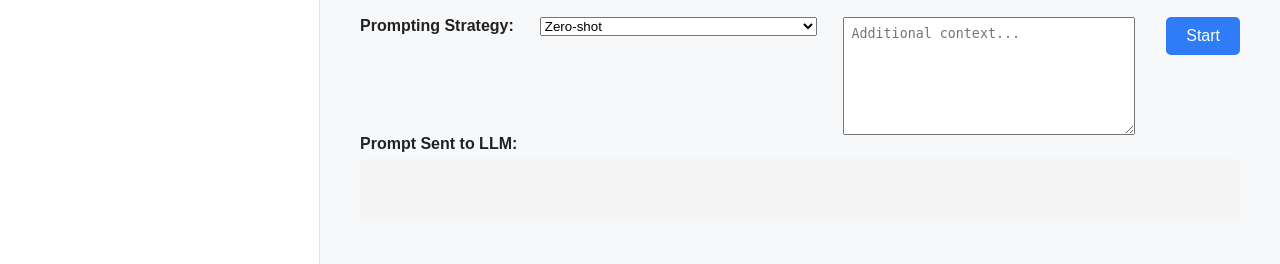
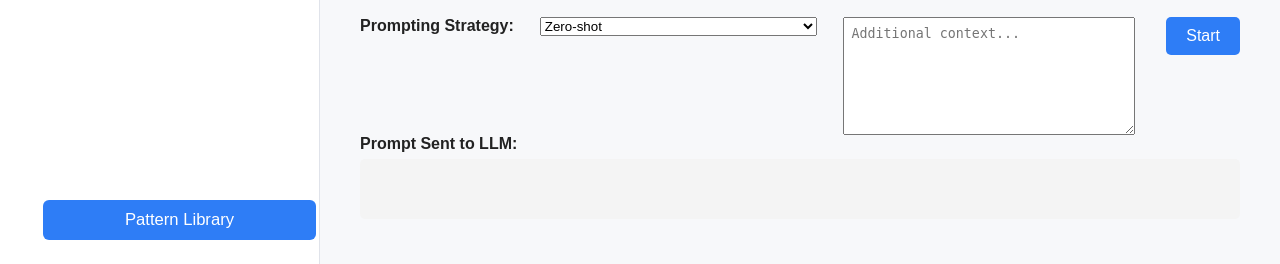
Before and after one commit to KeeganJin/Process_Translator, a Flask app: page / in a window 1280 px wide. Shown: the part 654-918 px from the top of the page. Run offline with Flask 3, Linux system fonts and the light colour scheme; parts of the project's set-up code (start-up, migrations or seed data) failed here and were passed over.

Commit message:
added a page for some basic pattern setup, logic is not done yet.

```diff
--- a/app.py
+++ b/app.py
@@ -1,10 +1,11 @@
-from flask import Flask, render_template, request, jsonify
+from flask import Flask, render_template, request, jsonify, send_from_directory
 from werkzeug.utils import secure_filename
 import os
 import graphviz
 from Utils.detector_v1 import PatternDetector
 from Utils.prompting import PromptGenerator
 from openai import OpenAI
+import pandas as pd
 
 from Utils.visual_backend import (
     get_petri_net_structure,
@@ -63,9 +64,6 @@ def call_llm(client, system_instruction, prompt):
         return response.choices[0].message.content
     except Exception as e:
         return f"Error: {str(e)}"
-
-
-
 
 
 
@@ -176,7 +174,6 @@ def translate():
         "user_input": user_input
     })
 
-
 # @app.route('/translate', methods=['POST'])
 # def translate():
 #     filename = request.form.get('file_name')
@@ -270,5 +267,71 @@ def translate():
 #     })
 #
 
+
+
+
+# --- Adjust these as needed
+PATTERN_CSV = "database/pattern_dataset.csv"
+PATTERN_PNML_DIR = "database/patterns"
+@app.route("/patterns")
+def patterns_page():
+    return render_template("patterns.html")
+
+@app.route("/patterns/list")
+def patterns_list():
+    df = pd.read_csv(PATTERN_CSV)
+    patterns = []
+    for _, row in df.iterrows():
+        pattern_name = row["pattern_name"]
+        pattern_desc = row["pattern_description"]
+        pnml_path = os.path.join(PATTERN_PNML_DIR, f"{pattern_name}.pnml")
+        patterns.append({
+            "pattern_name": pattern_name,
+            "pattern_description": pattern_desc,
+            "has_pnml": os.path.exists(pnml_path)
+        })
+    return jsonify({"patterns": patterns})
+
+@app.route("/patterns/svg", methods=["POST"])
+def patterns_svg():
+    data = request.get_json()
+    pattern_name = data.get("pattern_name")
+    pnml_path = os.path.join(PATTERN_PNML_DIR, f"{pattern_name}.pnml")
+    if not os.path.exists(pnml_path):
+        return jsonify({"svg": ""})
+    # Reuse your Petri net -> SVG code
+
+    net_data = get_petri_net_structure(pnml_path)
+    dot_str = generate_petri_net_dot(net_data, pattern_subnets=[])
+    svg_str = graphviz.Source(dot_str).pipe(format="svg").decode("utf-8")
+    return jsonify({"svg": svg_str})
+
+@app.route("/patterns/save", methods=["POST"])
+def patterns_save():
+    patterns = request.json.get("patterns", [])
+    df = pd.DataFrame(patterns)
+    df.to_csv(PATTERN_CSV, index=False)
+    return jsonify({"status": "ok"})
+
+@app.route("/patterns/upload_pnml", methods=["POST"])
+def patterns_upload_pnml():
+    pattern_name = request.form.get("pattern_name")
+    file = request.files["pnml"]
+    if not pattern_name or not file:
+        return jsonify({"error": "Missing pattern name or file"}), 400
+    fn = secure_filename(f"{pattern_name}.pnml")
+    file.save(os.path.join(PATTERN_PNML_DIR, fn))
+    return jsonify({"status": "ok"})
+
+@app.route("/patterns/delete_pnml", methods=["POST"])
+def patterns_delete_pnml():
+    pattern_name = request.json.get("pattern_name")
+    pnml_path = os.path.join(PATTERN_PNML_DIR, f"{pattern_name}.pnml")
+    if os.path.exists(pnml_path):
+        os.remove(pnml_path)
+    return jsonify({"status": "ok"})
+
+
+
 if __name__ == '__main__':
     app.run(debug=True)
--- a/templates/index.html
+++ b/templates/index.html
@@ -183,6 +183,13 @@
             <h3>Pattern Details</h3>
             <div id="patternDetails"></div>
         </section>
+        <section class="sidebar-section" style="margin-top:auto;">
+            <button onclick="window.open('/patterns','_blank')"
+                    style="width:100%;padding:10px 0;font-size:1.04em;background:#2e7df6;color:#fff;border:none;border-radius:6px;cursor:pointer;">
+                Pattern Library
+            </button>
+        </section>
+
     </aside>
     <main class="main-panel">
         <div class="svg-toolbar">
```
Also changed, not shown: database/pattern_dataset.csv (+22 -21 lines).
